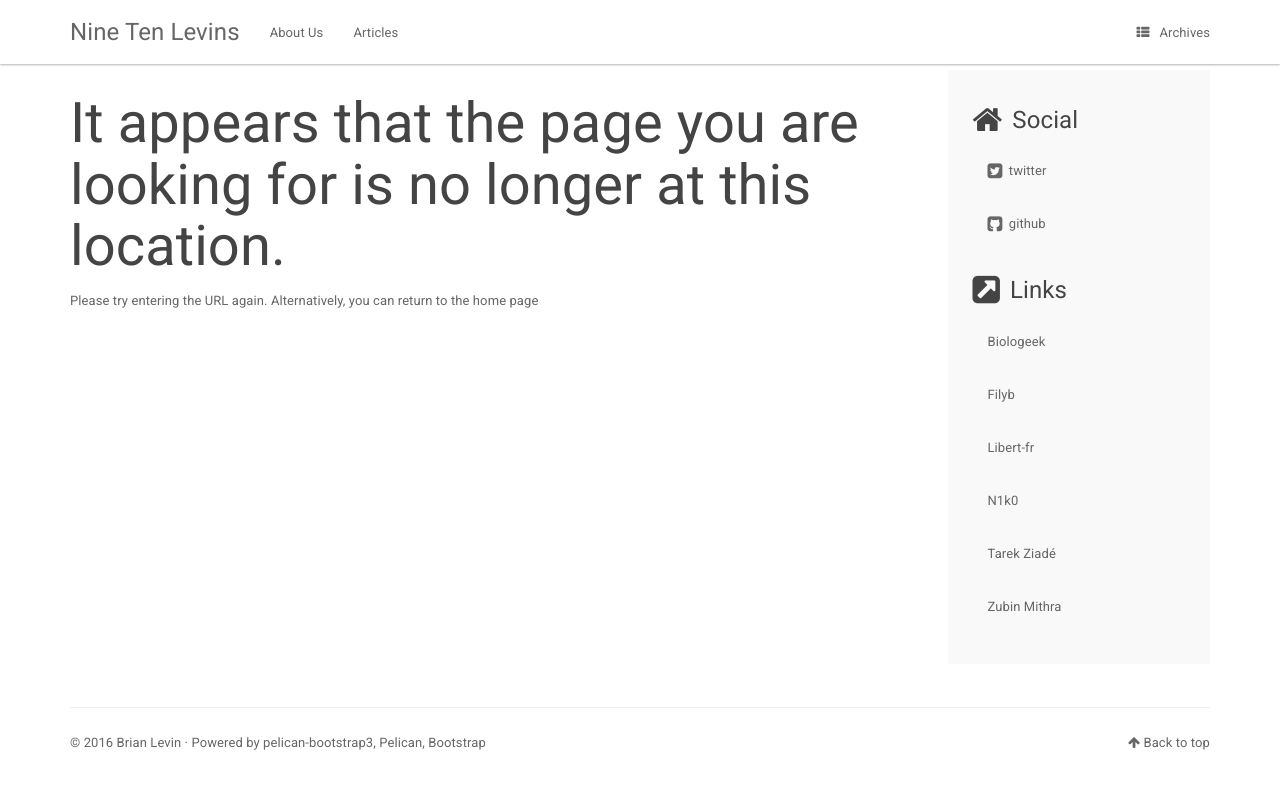
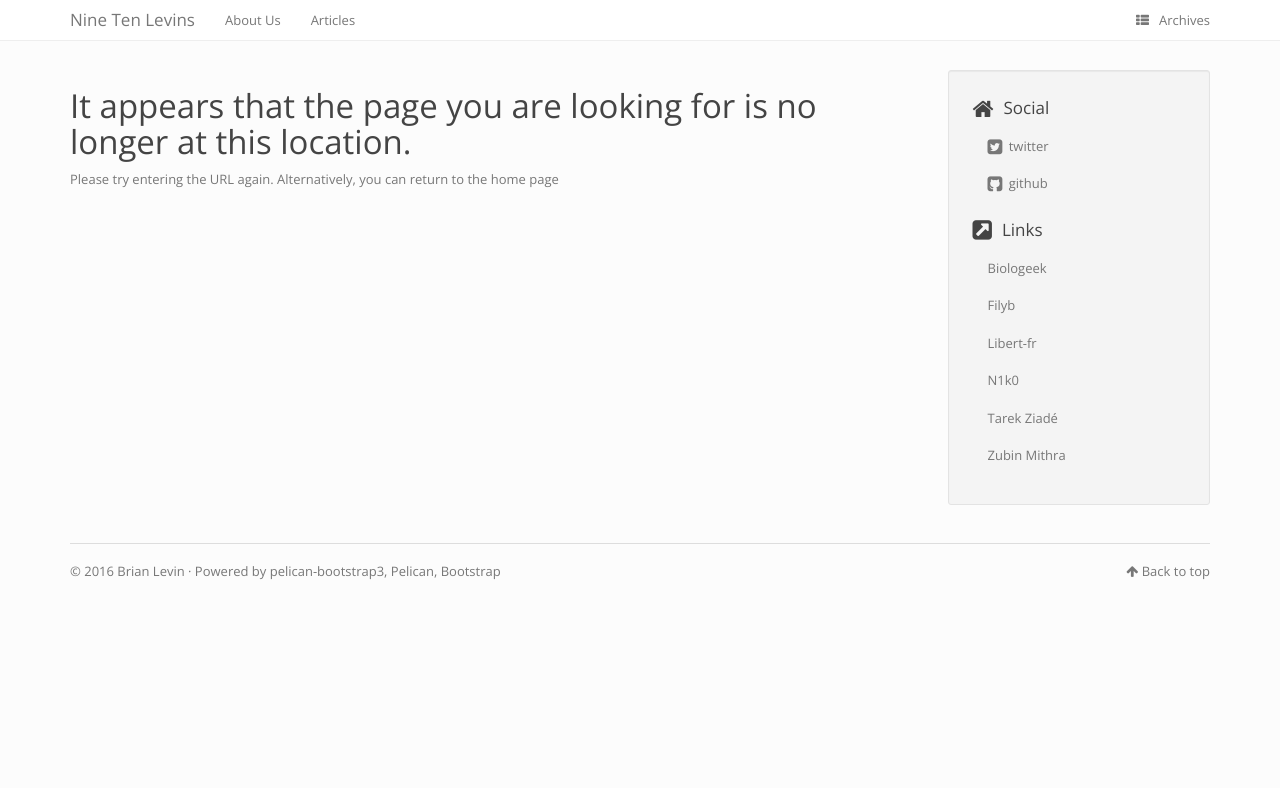
Before and after one commit to bnice5000/bnice5000.github.io, a plain HTML site: page 404.html in a window 1280 px wide. Drawn offline with nearby package versions, Linux system fonts and the light colour scheme.

```diff
--- a/404.html
+++ b/404.html
@@ -21,7 +21,7 @@
 
 
     <!-- Bootstrap -->
-        <link rel="stylesheet" href="http://bnice5000.github.io/theme/css/bootstrap.paper.min.css" type="text/css"/>
+        <link rel="stylesheet" href="http://bnice5000.github.io/theme/css/bootstrap.simplex.min.css" type="text/css"/>
     <link href="http://bnice5000.github.io/theme/css/font-awesome.min.css" rel="stylesheet">
 
     <link href="http://bnice5000.github.io/theme/css/pygments/native.css" rel="stylesheet">
```
Also changed, not shown: archives.html (+1 -1 lines), articles/test_entry.html (+1 -1 lines), author/brian-levin.html (+1 -1 lines), categories.html (+1 -1 lines), category/articles.html (+1 -1 lines), index.html (+1 -1 lines), pages/about_us.html (+1 -1 lines), search.html (+1 -1 lines), tags.html (+1 -1 lines).
